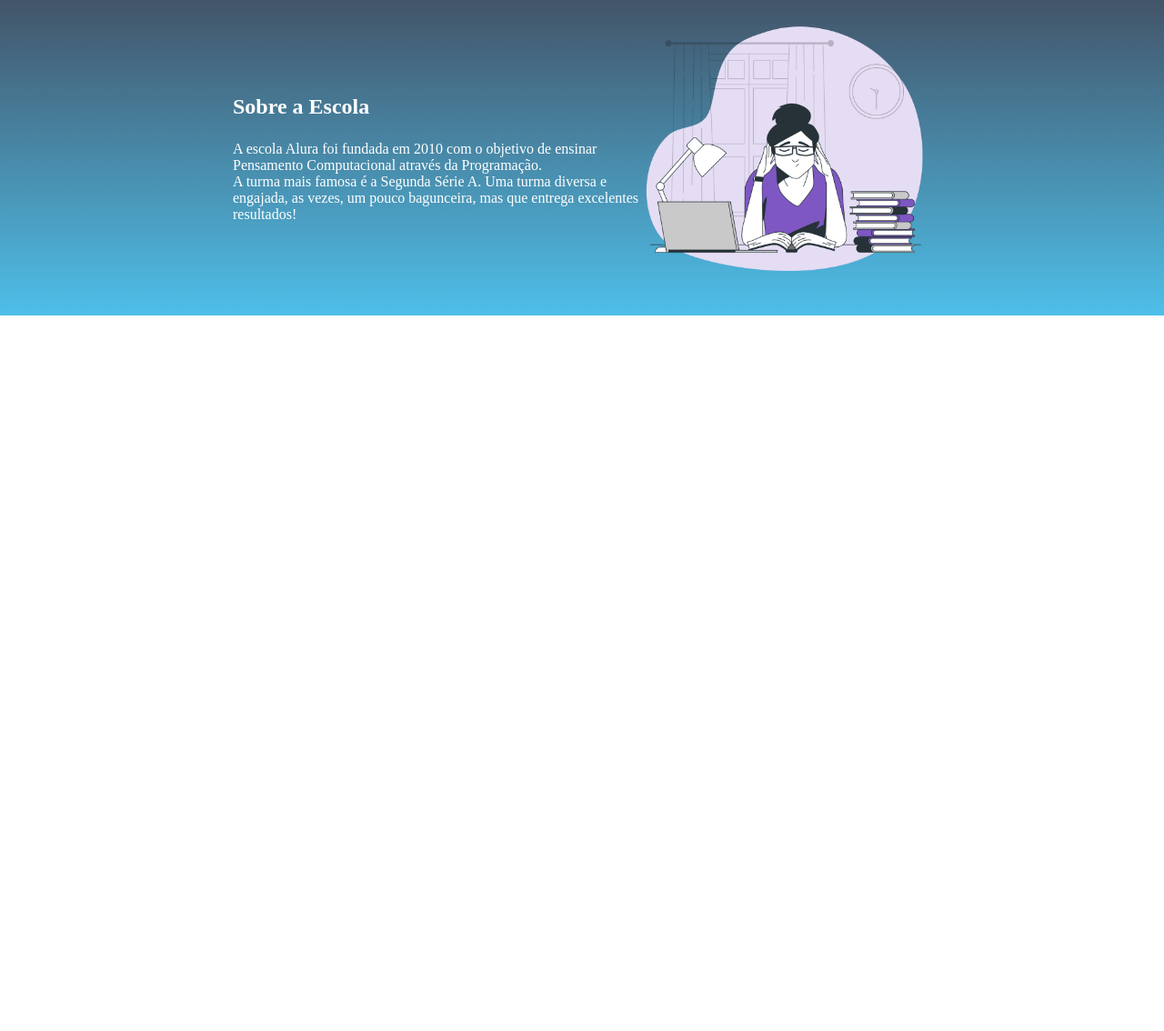
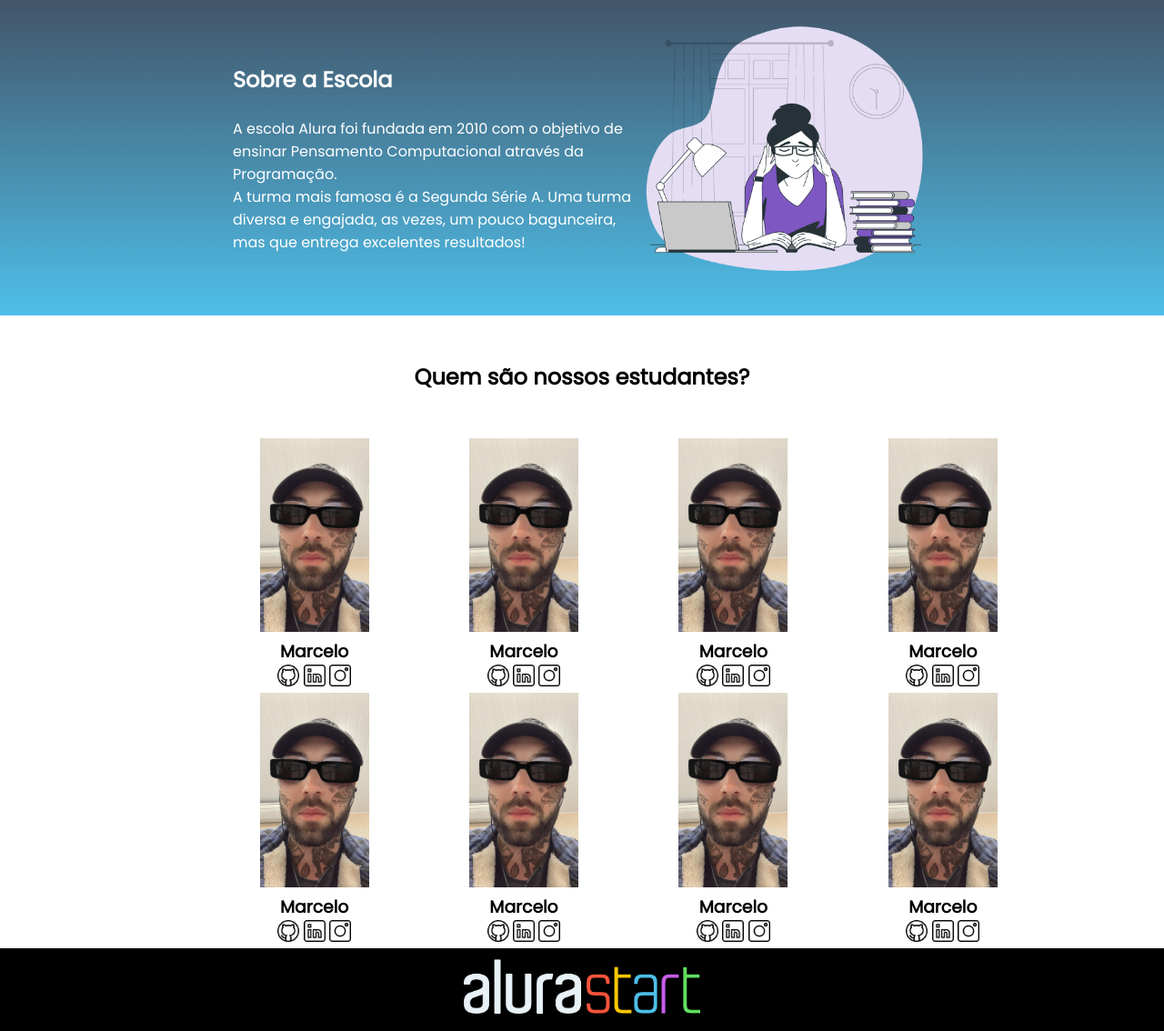
Before and after one commit to lovery07/alura.criativa, a plain HTML site: page index.html in a window 1280 px wide. Shown: the part 128-1262 px from the top of the page at 91% size. Before the commit the page ends 800 px from the top, so only its background shows below. Drawn offline with Linux system fonts and the light colour scheme.

Commit message:
pagina finalizada

```diff
--- a/index.html
+++ b/index.html
@@ -6,6 +6,10 @@
     <meta name="viewport" content="width=, initial-scale=1.0">
     <title>Document</title>
     <link rel="stylesheet" href="style.css">
+    <link rel="preconnect" href="https://fonts.googleapis.com">
+    <link rel="preconnect" href="https://fonts.gstatic.com" crossorigin>
+    <link href="https://fonts.googleapis.com/css2?family=Poppins&display=swap" rel="stylesheet">
+
 </head>
 <body>
     <header class="cabecalho">
@@ -15,6 +19,7 @@
             <li class="cabecalho-lista-item">Estudante</li>
         </ul>
 </header>
+
 <section class="escola">
     <div class="escola-div-conteudo">
         <h2 class="escola-titulo">Sobre a Escola</h2>
@@ -24,5 +29,85 @@
     </div>
    <img class="escola-imagem" src="escola.png" alt="professor no quadro">
 </section>
+<section class="estudante">
+    <h2 class="estudante-titulo">Quem são nossos estudantes?</h2>
+
+    <div class="estudante-todos">
+    <span></span>
+<div class="estudante-div">
+<img class="estudante-imagem" src="Marcelo.jpeg" alt="foto do marcelo">
+<h3 class="estudante-nome">Marcelo</h3>
+<a href="https://github.com/marcelopaludetto"><img class="estudante-icone" src="github.png"  alt="icone github"></a>
+<a href="https://www.linkedin.com/in/marcelopaludetto/"><img class="estudante-icone" src="linkedin.png" alt="icone linkedin"></a>
+<a href="https://instagram.com/marcelopaludetto"><img class="estudante-icone" src="instagram.png" alt="icone instagram"></a>
+
+</div>
+
+<div class="estudante-div">
+<img class="estudante-imagem" src="Marcelo.jpeg" alt="foto do marcelo">
+<h3 class="estudante-nome">Marcelo</h3>
+<a href="https://github.com/marcelopaludetto"><img class="estudante-icone" src="github.png"  alt="icone github"></a>
+<a href="https://www.linkedin.com/in/marcelopaludetto/"><img class="estudante-icone" src="linkedin.png" alt="icone linkedin"></a>
+<a href="https://instagram.com/marcelopaludetto"><img class="estudante-icone" src="instagram.png" alt="icone instagram"></a>
+
+</div>
+<div class="estudante-div">
+<img class="estudante-imagem" src="Marcelo.jpeg" alt="foto do marcelo">
+<h3 class="estudante-nome">Marcelo</h3>
+<a href="https://github.com/marcelopaludetto"><img class="estudante-icone" src="github.png"  alt="icone github"></a>
+<a href="https://www.linkedin.com/in/marcelopaludetto/"><img class="estudante-icone" src="linkedin.png" alt="icone linkedin"></a>
+<a href="https://instagram.com/marcelopaludetto"><img class="estudante-icone" src="instagram.png" alt="icone instagram"></a>
+
+</div>
+
+<div class="estudante-div">
+<img class="estudante-imagem" src="Marcelo.jpeg" alt="foto do marcelo">
+<h3 class="estudante-nome">Marcelo</h3>
+<a href="https://github.com/marcelopaludetto"><img class="estudante-icone" src="github.png"  alt="icone github"></a>
+<a href="https://www.linkedin.com/in/marcelopaludetto/"><img class="estudante-icone" src="linkedin.png" alt="icone linkedin"></a>
+<a href="https://instagram.com/marcelopaludetto"><img class="estudante-icone" src="instagram.png" alt="icone instagram"></a>
+
+</div>
+
+    <span></span>
+        <div class="estudante-div">
+        <img class="estudante-imagem" src="Marcelo.jpeg" alt="foto do marcelo">
+        <h3 class="estudante-nome">Marcelo</h3>
+        <a href="https://github.com/marcelopaludetto"><img class="estudante-icone" src="github.png"  alt="icone github"></a>
+        <a href="https://www.linkedin.com/in/marcelopaludetto/"><img class="estudante-icone" src="linkedin.png" alt="icone linkedin"></a>
+        <a href="https://instagram.com/marcelopaludetto"><img class="estudante-icone" src="instagram.png" alt="icone instagram"></a>
+
+        </div>
+
+        <div class="estudante-div">
+        <img class="estudante-imagem" src="Marcelo.jpeg" alt="foto do marcelo">
+        <h3 class="estudante-nome">Marcelo</h3>
+        <a href="https://github.com/marcelopaludetto"><img class="estudante-icone" src="github.png"  alt="icone github"></a>
+        <a href="https://www.linkedin.com/in/marcelopaludetto/"><img class="estudante-icone" src="linkedin.png" alt="icone linkedin"></a>
+        <a href="https://instagram.com/marcelopaludetto"><img class="estudante-icone" src="instagram.png" alt="icone instagram"></a>
+
+        </div>
+
+        <div class="estudante-div">
+            <img class="estudante-imagem" src="Marcelo.jpeg" alt="foto do marcelo">
+            <h3 class="estudante-nome">Marcelo</h3>
+            <a href="https://github.com/marcelopaludetto"><img class="estudante-icone" src="github.png"  alt="icone github"></a>
+            <a href="https://www.linkedin.com/in/marcelopaludetto/"><img class="estudante-icone" src="linkedin.png" alt="icone linkedin"></a>
+            <a href="https://instagram.com/marcelopaludetto"><img class="estudante-icone" src="instagram.png" alt="icone instagram"></a>
+
+        </div>
+        <div class="estudante-div">
+            <img class="estudante-imagem" src="Marcelo.jpeg" alt="foto do marcelo">
+            <h3 class="estudante-nome">Marcelo</h3>
+            <a href="https://github.com/marcelopaludetto"><img class="estudante-icone" src="github.png"  alt="icone github"></a>
+            <a href="https://www.linkedin.com/in/marcelopaludetto/"><img class="estudante-icone" src="linkedin.png" alt="icone linkedin"></a>
+            <a href="https://instagram.com/marcelopaludetto"><img class="estudante-icone" src="instagram.png" alt="icone instagram"></a>
+
+            </div>
+    </div>
+</section>
+<footer class="rodape">
+    <img class="rodape-imagem" src="alurastart logo.png" alt="logo do alura start">
+</footer>
 </body>
 </html>
--- a/style.css
+++ b/style.css
@@ -2,6 +2,10 @@
     margin: 0;
     padding: 0;
 }
+body{
+font-family: 'Poppins', sans-serif;
+}
+
 .cabecalho {
     background-color: #424E61;
     color: white;
@@ -41,3 +45,31 @@ font-size: 24px;
 .escola-titulo{
     padding: 24px 0;
 }
+
+.estudante-imagem{
+    width: 120px;
+}
+.estudante-icone{
+    width: 24px;
+}
+.estudante-div{
+    text-align: center;
+}
+.estudante-titulo{
+    text-align: center;
+    padding: 50px 0;
+}
+.estudante-todos{
+    display: grid;
+    grid-template-columns: 18%  18% 18% 18% 18%;
+}
+
+.rodape{
+    background-color: black;
+    text-align: center;
+}
+
+.rodape-imagem{
+    height: 60px;
+    padding: 12px 0;
+}
```
Also changed, not shown: Marcelo.jpeg (added), github.png (added), instagram.png (added), linkedin.png (added).
